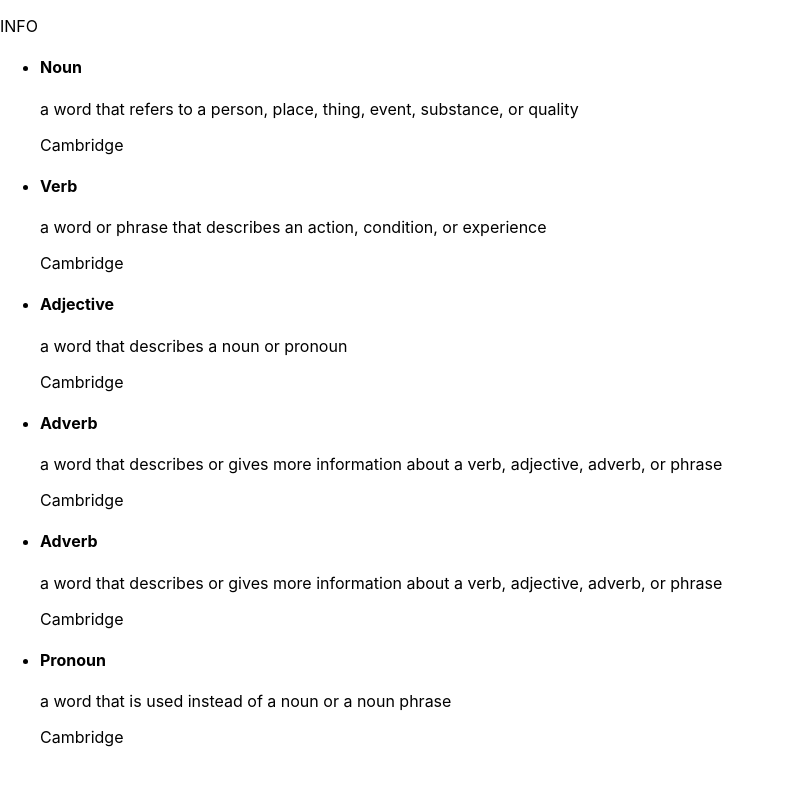
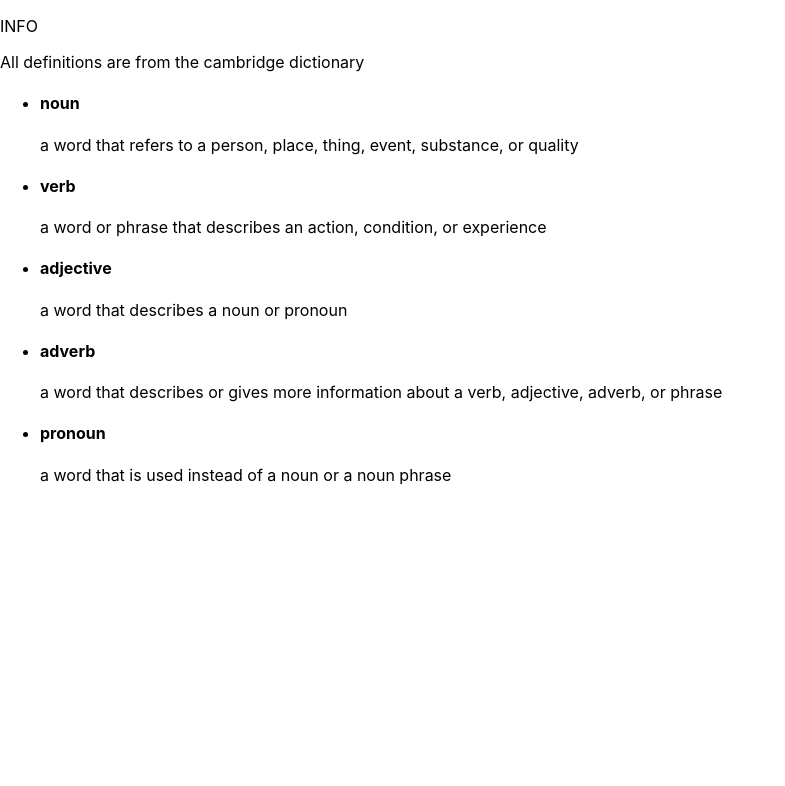
Before and after one commit to hannaqadi/madlit-web, a React (Create React App) app: page /Info in a window 1280 px wide. Shown: the top 786 px of the page, without its empty margins (0-785 px from the left). Built offline with nearby package versions, Linux system fonts and the light colour scheme.

Commit message:
Working on Playing info for each input

```diff
--- a/src/App.js
+++ b/src/App.js
@@ -1,11 +1,11 @@
-import {createBrowserRouter, RouterProvider } from 'react-router-dom';
+import { createBrowserRouter, RouterProvider } from 'react-router-dom';
 import './App.css';
 import { ThemeProvider } from "./ThemeContext";
 
 import Homepage from './Homepage';
 import Playing from './Playing';
 import Reading from './Reading';
-import Info from './Info';
+import { Info } from './Info';
 
 const router = createBrowserRouter([
   { path: "/", element: <Homepage /> },
--- a/src/Info.js
+++ b/src/Info.js
@@ -1,43 +1,27 @@
 import { useState } from 'react'
 
-const Info = () => {
+export const PartsOfSpeech = {
+  noun: 'a word that refers to a person, place, thing, event, substance, or quality',
+  verb: 'a word or phrase that describes an action, condition, or experience',
+  adjective: 'a word that describes a noun or pronoun',
+  adverb: 'a word that describes or gives more information about a verb, adjective, adverb, or phrase',
+  pronoun: 'a word that is used instead of a noun or a noun phrase'
+}
+
+export const Info = () => {
 
   return (
     <div>
       <p>INFO</p>
+      <p>All definitions are from the cambridge dictionary</p>
       <ul>
-        <li>
-          <h4>Noun</h4>
-          <p>a word that refers to a person, place, thing, event, substance, or quality</p>
-          <p>Cambridge</p>
-        </li>
-        <li>
-          <h4>Verb</h4>
-          <p>a word or phrase that describes an action, condition, or experience</p>
-          <p>Cambridge</p>
-        </li>
-        <li>
-          <h4>Adjective</h4>
-          <p>a word that describes a noun or pronoun</p>
-          <p>Cambridge</p>
-        </li>
-        <li>
-          <h4>Adverb</h4>
-          <p>a word that describes or gives more information about a verb, adjective, adverb, or phrase</p>
-          <p>Cambridge</p>
-        </li>
-        <li>
-          <h4>Adverb</h4>
-          <p>a word that describes or gives more information about a verb, adjective, adverb, or phrase</p>
-          <p>Cambridge</p>
-        </li>
-        <li>
-          <h4>Pronoun</h4>
-          <p>a word that is used instead of a noun or a noun phrase</p>
-          <p>Cambridge</p>
-        </li>
+        {Object.entries(PartsOfSpeech).map(([key, description]) => (
+          <li key={key}>
+            <h4>{key}</h4>
+            <p>{description}</p>
+          </li>
+        ))}
       </ul>
     </div>
   )
 }
-export default Info;
--- a/src/Playing.js
+++ b/src/Playing.js
@@ -1,16 +1,19 @@
 import { useState, useEffect, useRef } from "react";
 import { useNavigate } from 'react-router-dom';
 import { useBlocker } from 'react-router-dom'
+import { PartsOfSpeech } from "./Info";
 
 const Playing = () => {
   const navigate = useNavigate();
   const [story, setStory] = useState(null);
   const [inputs, setInputs] = useState({});
   const [loaded, setLoaded] = useState(false)
+  const [showHelp, setShowHelp] = useState(false)
+  const [helpContent, setHelpContent] = useState('')
   const isSubmittingRef = useRef(false);
   const isDirtyRef = useRef(false)
 
-  useEffect(()=>{
+  useEffect(() => {
     try {
       const storyData = localStorage.getItem("story");
       console.log(storyData)
@@ -25,7 +28,7 @@ const Playing = () => {
       console.error("Error parsing story from localStorage:", error);
       setLoaded(false);
     }
-  },[])
+  }, [])
 
   const handleChange = (index, event) => {
     const { value } = event.target
@@ -70,12 +73,20 @@ const Playing = () => {
     isDirtyRef.current = false;
   }, [])
 
+  const helpButton = (part) => {
+    //TODO: Convert 'part' to all lowercase to match PartsOfSpeech
+    for (const property in PartsOfSpeech) {
+      if (property === part) {
+        setHelpContent(PartsOfSpeech[property])
+        setShowHelp(true)
+      }
+    }
+  }
   return (
     <div>
       {loaded ? <div>
         <h3>Playing</h3>
         <p>{story.title}</p>
-        <p>hello?</p>
         <Prompt when={isDirtyRef.current} message='Are you sure you want to leave?' />
         <div>
           <form onSubmit={handleSubmit}>
@@ -87,9 +98,15 @@ const Playing = () => {
                   value={inputs[index] || ""}
                   onChange={(e) => handleChange(index, e)}
                 />
+                <button onClick={()=> helpButton(part)} type="button">info</button>
+                {showHelp ?
+                  <div>
+                    <p>{helpContent}</p>
+                  </div>
+                  : <></>}
               </div>
             ))}
-            <button>Submit</button>
+            <button type="submit">Submit</button>
           </form>
         </div>
       </div> : <p>oops!</p>}
```
